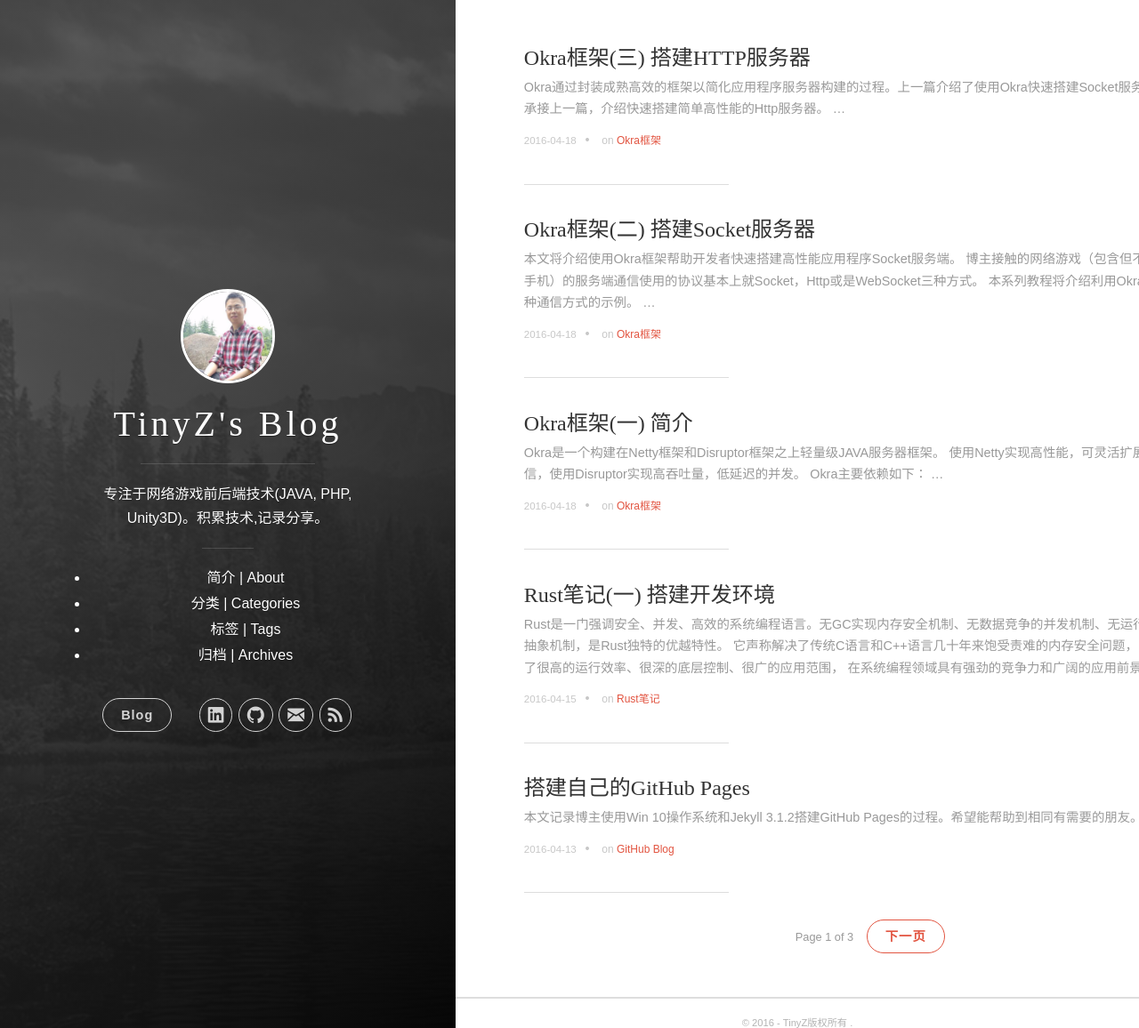
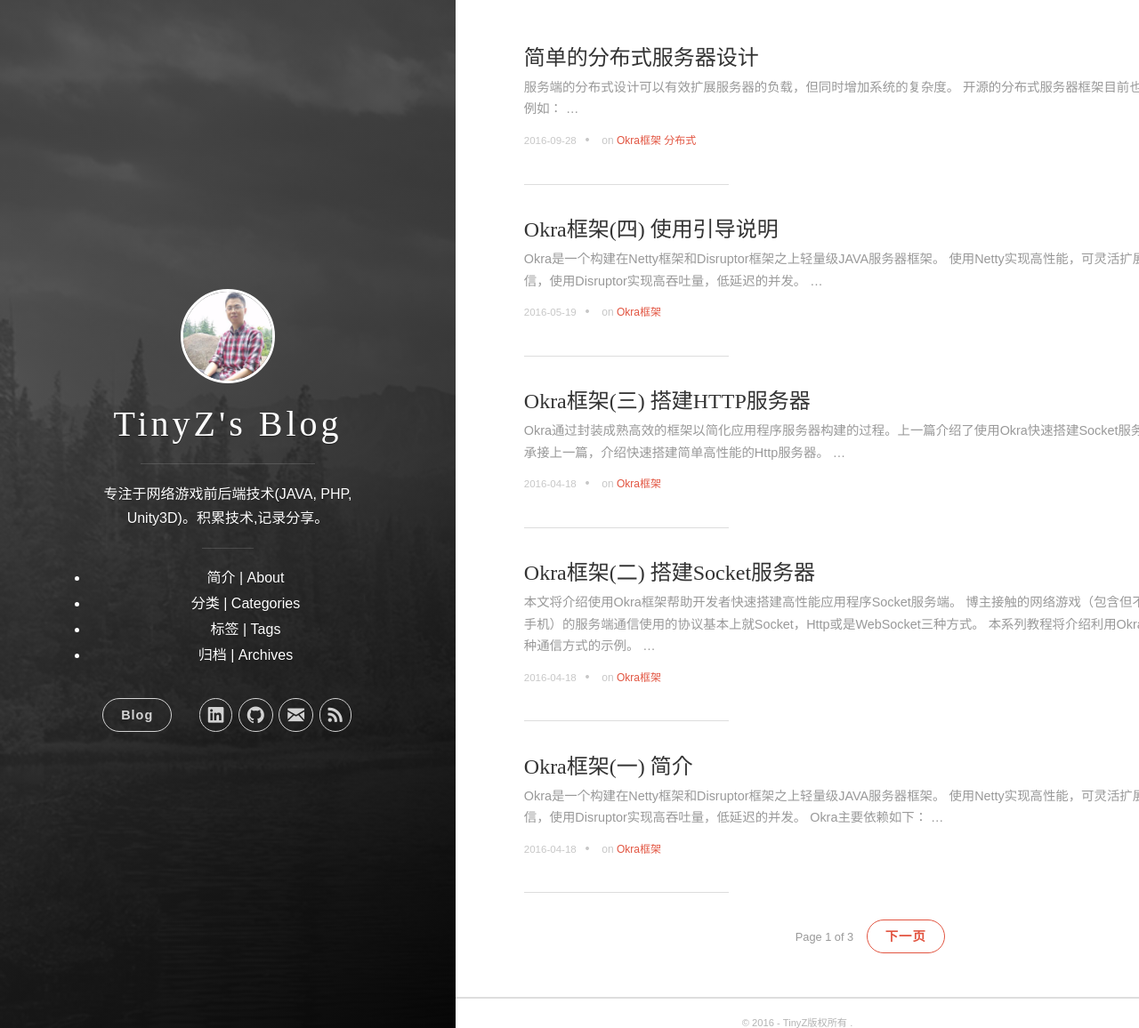
Before and after one commit to zou90512/web_tinyz, a Jekyll site: the page built from index.html, in a window 1280 px wide and 1156 px high. Shown: the whole window at 89% size. Built offline with Jekyll 4.4.1, drawn with Linux system fonts in a browser that asks for light colours; the list of posts is cut into pages by our own code.

Commit message:
增加Okra使用引导说明

````diff
--- a/_config.yml
+++ b/_config.yml
@@ -4,7 +4,7 @@ description: '专注于网络游戏前后端技术(JAVA, PHP, Unity3D)。积累
 url: 'https://tinyzzh.github.io'
 baseurl: "/"
 rooturl: ""
-# google_analytics: 'UA-XXXXXX-X'
+google_analytics: 'UA-77019170-1'
 disqus_shortname: 'tinyzzh815'
 
 timezone: '+0800' #"Asia/Shanghai"
@@ -43,4 +43,4 @@ kramdown:
     coderay_line_numbers:  nil
 
 gems: ['jekyll-paginate', 'jekyll-archives']
-exclude: ['README.md', 'Gemfile', 'Gemfile.lock', 'screenshot.png', 'Bootstrap.bat', 'Build.bat','baidu_verify_NWhAPY41rD.html']
+exclude: ['README.md', 'Gemfile', 'Gemfile.lock', 'screenshot.png', 'Bootstrap.bat', 'Build.bat']
--- /dev/null
+++ b/_posts/2016-04-28-Okra_Ax_distrubute_design.md
@@ -0,0 +1,39 @@
+---
+layout: page
+title: 简单的分布式服务器设计
+date: 2016-09-28 09:26:00 +0800
+categories: [Okra]
+tags: [Okra框架, 分布式]
+---
+
+服务端的分布式设计可以有效扩展服务器的负载，但同时增加系统的复杂度。
+开源的分布式服务器框架目前也有不少了。例如：
+
+ 1. [pemole](http://pomelo.netease.com/) : 网易开源的基于node.js的分布式服务器框架. (可以粗略认为是将ErLang搬到node.js上)
+ 2. [skynet](https://github.com/cloudwu/skynet) : 基于Actor模式的开源并发框架.使用c做底层通信，主要使用lua做业务逻辑的。作者是云风
+ 3. [NoahGameFrame](https://github.com/ketoo/NoahGameFrame) : C++封装的游戏框架. 使用Theron实现Actor模型的并发
+ 4. [akka](http://akka.io/) : Actor模型的分布式应用框架.Scale语言当前默认的Actor库。**兼容Java 6+**
+
+类似的开源框架太多了。
+
+
+
+
+
+
+Okra是一个构建在Netty框架和Disruptor框架之上轻量级JAVA服务器框架。
+使用Netty实现高性能，可灵活扩展的网络通信，使用Disruptor实现高吞吐量，低延迟的并发。
+Okra主要依赖如下：
+
+ * [Netty 4.x 以上版本](netty.io)
+ * [Disruptor 3.3.x 以上版本](https://lmax-exchange.github.io/disruptor/)
+ * JDK 1.8 above
+
+### 相关资料:
+[GitHub Wiki](https://github.com/ogcs/Okra/wiki)
+
+### Okra开源在GitHub
+开源地址 : [https://github.com/ogcs/Okra/](https://github.com/ogcs/Okra/)
+
+### 为什么叫Okra?
+Okra中文意思是秋葵。作者一直很想试试，但一直都没机会吃。所以就这么称呼，已提醒自己啥时候有机会要尝试一下。
--- /dev/null
+++ b/_posts/2016-05-19-Okra_Get_Started.md
@@ -0,0 +1,98 @@
+---
+layout: page
+title: Okra框架(四) 使用引导说明
+date: 2016-05-19 9:26:00 +0800
+categories: [Okra]
+tags: [Okra框架]
+---
+
+Okra是一个构建在Netty框架和Disruptor框架之上轻量级JAVA服务器框架。
+使用Netty实现高性能，可灵活扩展的网络通信，使用Disruptor实现高吞吐量，低延迟的并发。
+
+如何将Okra应用到实际开发中?
+
+本文旨在帮助初次接触Okra框架的用户上手使用Okra框架.
+
+## 1. 下载Okra-x.y.z.jar
+
+首先我们需要下载Okra框架最新的稳定版本.Jar:[下载地址](https://github.com/ogcs/Okra/releases).
+
+> **目前Okra没有推送到Maven仓库,使用Okra-x.y.z.jar需要手动添加类库引用.**
+
+## 2. 导入工程
+
+本文以Intellij IDEA 2016.1.2为例. IDEA提供多种多样的添加类库的途径. 本段只做简单的举例示范.
+
+方法一: 设置通用类库导入
+
+ 1. 打开工程设置. "File" -> "Project Structure..." 或者使用快捷键(Ctrl + Alt + + Shift + S).
+ 2. 选择"Global Libraries", 点击符号"+"，添加Okra-x.y.z.jar为通用类库.
+ 3. 添加Okra到工程中, 选中新添加的Okra-x.y.z.jar点击鼠标右键 -> "Add to Modules" 选中对应的模块, 最终"Ok", 完成导入
+
+方法二: 在Modules界面设置导入
+
+ 1. 打开工程设置. "File" -> "Project Structure..." 或者使用快捷键(Ctrl + Alt + + Shift + S).
+ 2. 选择"Modules"， 选中需要添加Okra的模块, 点击"Dependencies", 点击符号"+".
+ 3. 点击"JARs or directories"选择Okra文件或所在目录按照提示完成添加
+
+## 3. Okra框架的依赖
+Okra核心是整合Netty和Disruptor两个框架. 以便于快速开发高并发, 低延迟，高吞吐量， 灵活可扩展的网络服务器.
+
+(required) :
+
+```xml
+<dependency>
+    <groupId>io.netty</groupId>
+    <artifactId>netty-all</artifactId>
+    <version>4.0.36.Final</version>
+</dependency>
+<dependency>
+    <groupId>com.lmax</groupId>
+    <artifactId>disruptor</artifactId>
+    <version>3.3.2</version>
+</dependency>
+```
+
+(optional) :
+
+ 1. Spring框架支持
+
+    使用Spring框架, 除了Spring框架自身带来的IOC等便利之外, 还可以快速集成大量优秀的类库, 例如: Hibernate, Mybatis, BoneCP, HikariCP等等.
+
+    ```xml
+    <dependency>
+        <groupId>org.springframework</groupId>
+        <artifactId>spring-context</artifactId>
+        <version>4.2.2.RELEASE</version>
+    </dependency>
+    ```
+
+ 2. Flex通信支持
+
+    Flex客户端和Java服务端的通信支持依赖于**BlazeDS**类库.
+
+    ```xml
+    <dependency>
+        <groupId>org.apache.flex.blazeds</groupId>
+        <artifactId>flex-messaging-core</artifactId>
+        <version>4.7.2</version>
+    </dependency>
+    <dependency>
+        <groupId>org.apache.flex.blazeds</groupId>
+        <artifactId>flex-messaging-common</artifactId>
+        <version>4.7.2</version>
+    </dependency>
+    ```
+
+## 4. 项目中使用
+
+ 示例1: [Okra框架搭建HTTP服务器](https://github.com/ogcs/Okra/wiki/Okra%E6%A1%86%E6%9E%B6%E6%90%AD%E5%BB%BAHTTP%E6%9C%8D%E5%8A%A1%E5%99%A8)
+
+ 示例2: [Okra框架搭建Socket服务器](https://github.com/ogcs/Okra/wiki/Okra%E6%A1%86%E6%9E%B6%E6%90%AD%E5%BB%BASocket%E6%9C%8D%E5%8A%A1%E5%99%A8)
+
+ Java服务器Demo: [okra-demo](https://github.com/ogcs/Okra/tree/master/okra-demo)
+
+## 5. 总结
+
+本文旨在帮助初次接触Okra框架的用户，快速搭建基于Okra的网络服务器. 提供了两个简单的示例和一个相对来说比较完整的服务端demo.
+用户在实际开发过程中遇到问题或者BUG欢迎反馈到**[issues](https://github.com/ogcs/Okra/issues)**.
````
